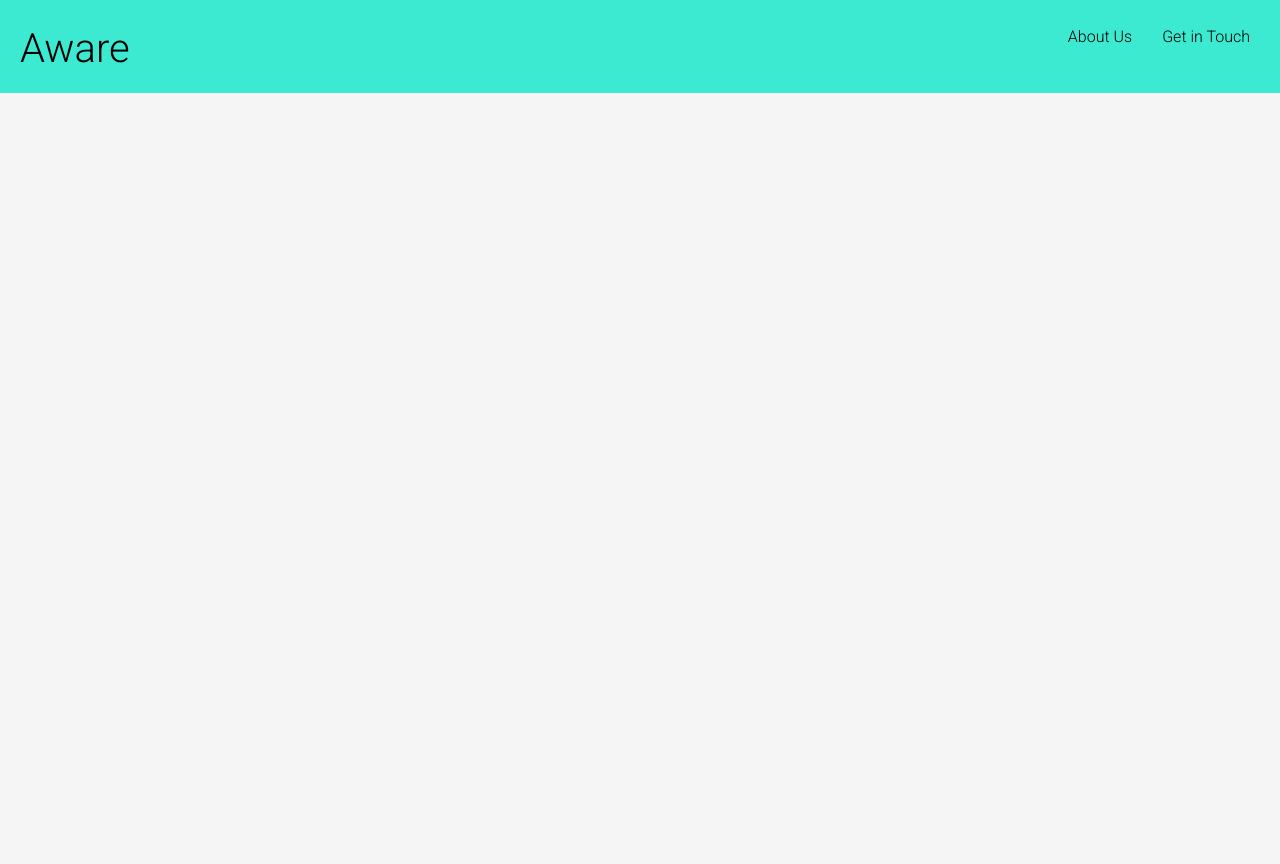
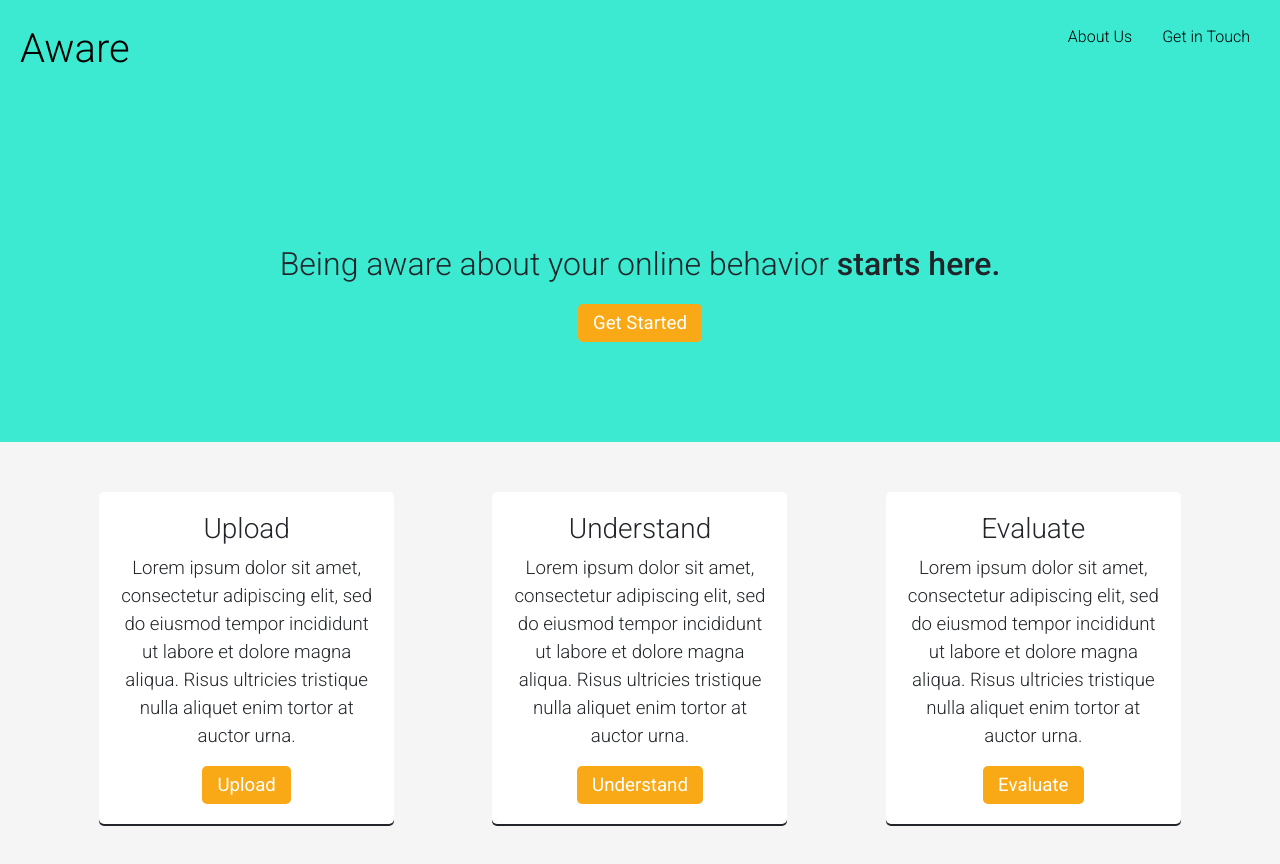
Before and after one commit to varunp27/cobraKai, a React (Create React App) app: page / in a window 1280 px wide. Shown: the top 864 px of the page. Before the commit the page ends 800 px from the top, so only its background shows below. Built offline with nearby package versions, Linux system fonts and the light colour scheme.

Commit message:
fixed router links

```diff
--- a/src/components/Parent.js
+++ b/src/components/Parent.js
@@ -25,11 +25,11 @@ export default class Parent extends React.Component {
         const {data} = this.state;
         return(
             <Router basename ={process.env.PUBLIC_URL}>
-            <Route exact path = '/cobraKai' component={GetStarted}/>
-            <Route path = '/cobraKai/upload' component = {UploadFile} />
-            <Route path = '/cobraKai/tutorial' component = {Tutorial}/>
-            <Route path = '/cobraKai/results1' component = {Results1}/>
-            <Route path = '/cobraKai/aboutus' component = {AboutUs}/>
+            <Route exact path = '' component={GetStarted}/>
+            <Route path = 'upload' component = {UploadFile} />
+            <Route path = 'tutorial' component = {Tutorial}/>
+            <Route path = 'results1' component = {Results1}/>
+            <Route path = 'aboutus' component = {AboutUs}/>
           </Router>
         )
     }
```
